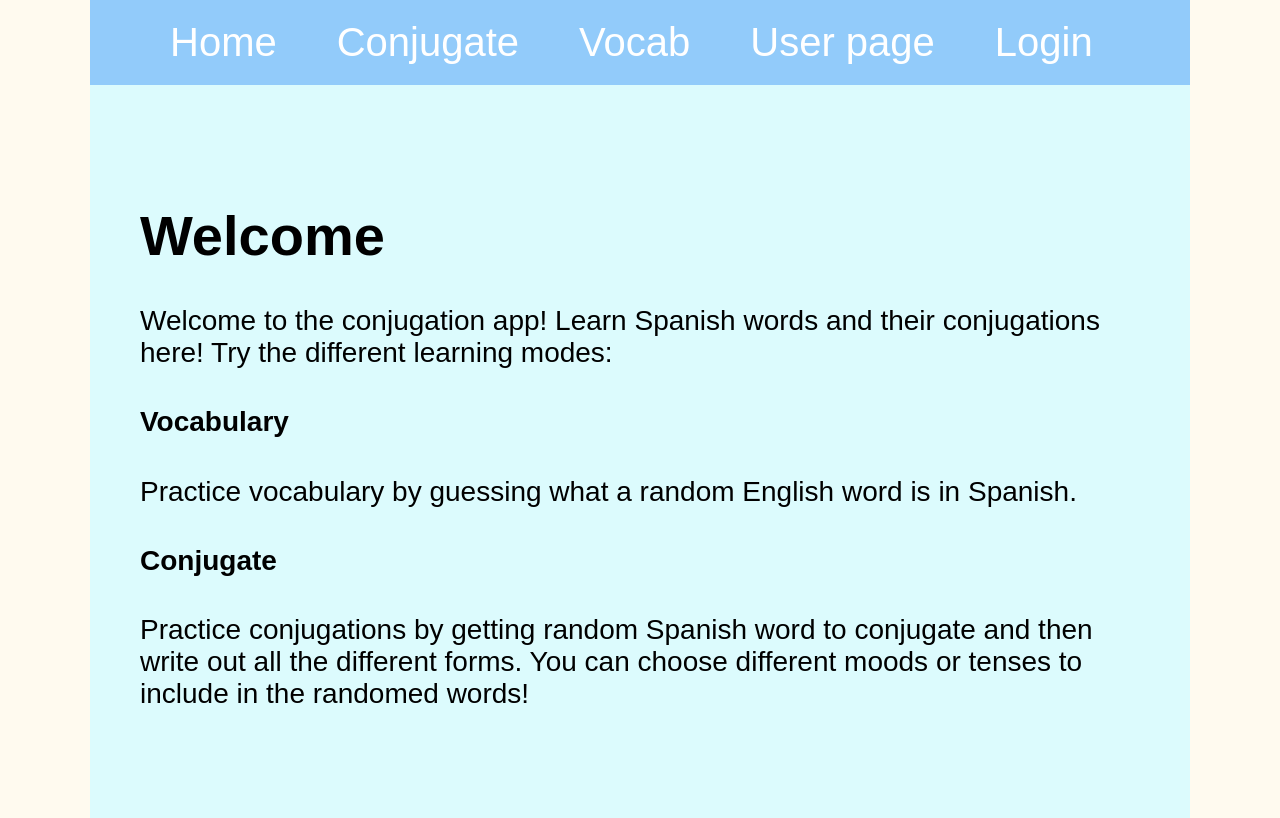
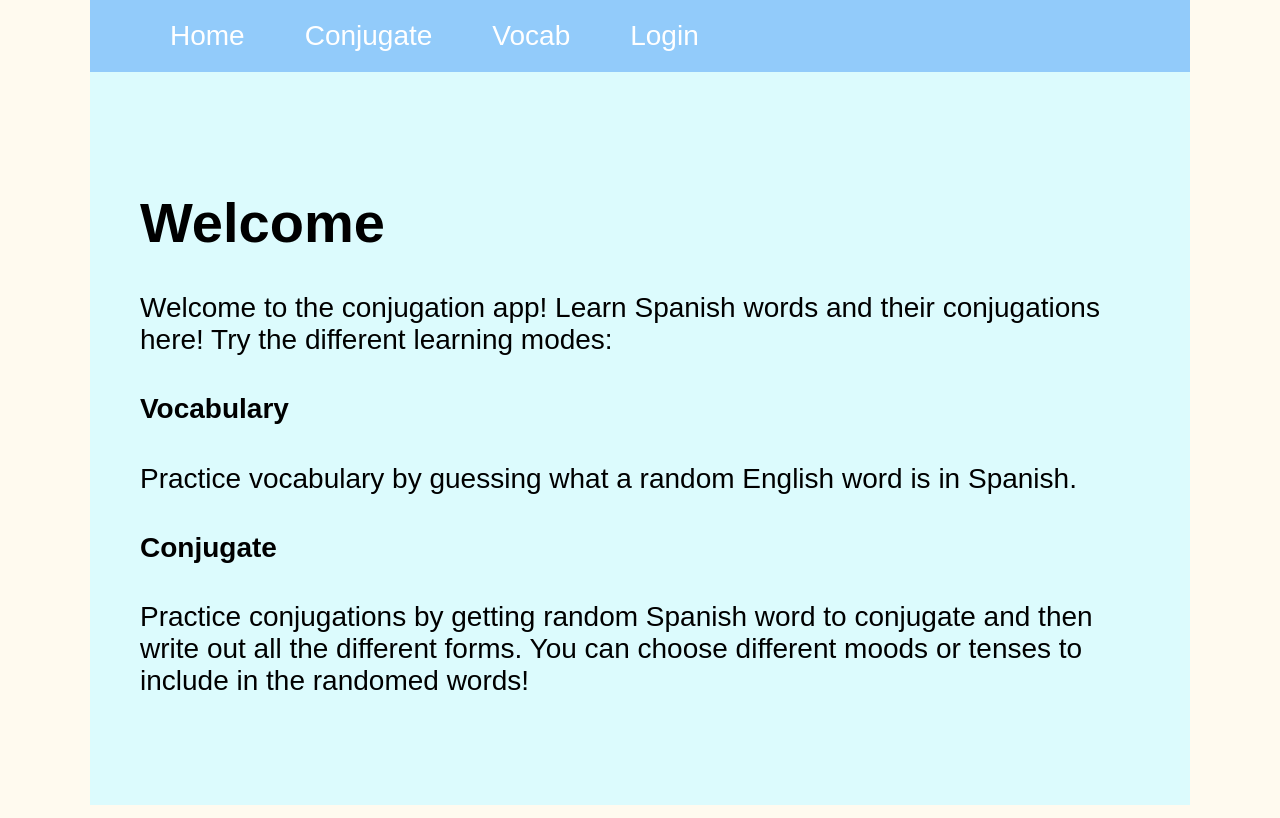
Before and after one commit to ShootingStar91/taivuttaja, a React (Create React App) app in the folder frontend/: page / in a window 1280 px wide. Built offline with nearby package versions, Linux system fonts and the light colour scheme.

Commit message:
Fixes to layout, to user handling on frontend

```diff
--- a/frontend/src/App.css
+++ b/frontend/src/App.css
@@ -18,7 +18,7 @@ body {
 
 .navbarLink {
   color: rgb(255, 173, 80);
-  font-size: 40px;
+  font-size: 28px;
   text-decoration: none;
 }
 
--- a/frontend/src/App.tsx
+++ b/frontend/src/App.tsx
@@ -57,6 +57,7 @@ const App = () => {
       console.log('dispatching');
 
       dispatch(saveUser({...loadedUser, token}));
+      setUser(loadedUser);
     }
 
   }, []);
@@ -70,7 +71,7 @@ const App = () => {
             <Link className="navbarLink" to="/">Home</Link>
             <Link className="navbarLink" to="/conjugate">Conjugate</Link>
             <Link className="navbarLink" to="/vocab">Vocab</Link>
-            <Link className="navbarLink" to="/userpage">User page</Link>
+            {user !== null && <Link className="navbarLink" to="/userpage">User page</Link>}
             {user === null ? <Link className="navbarLink" to="/login">Login</Link> :
                                   <Link className="navbarLink" to="/" onClick={logout}>Logout</Link>}
           </div>
```
